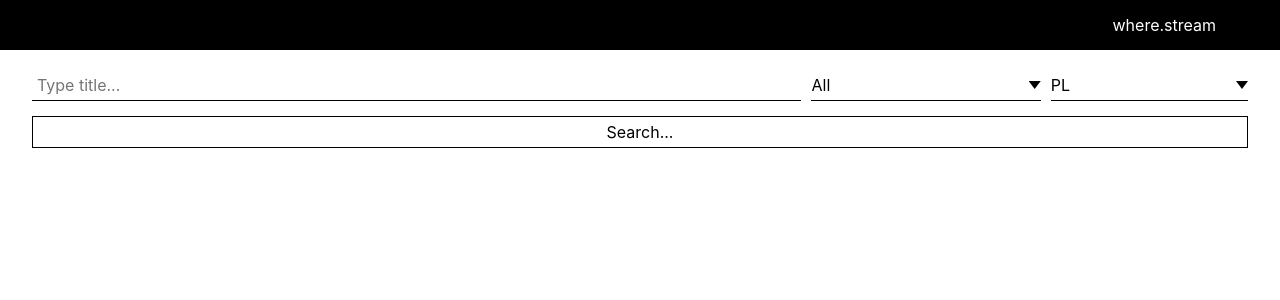
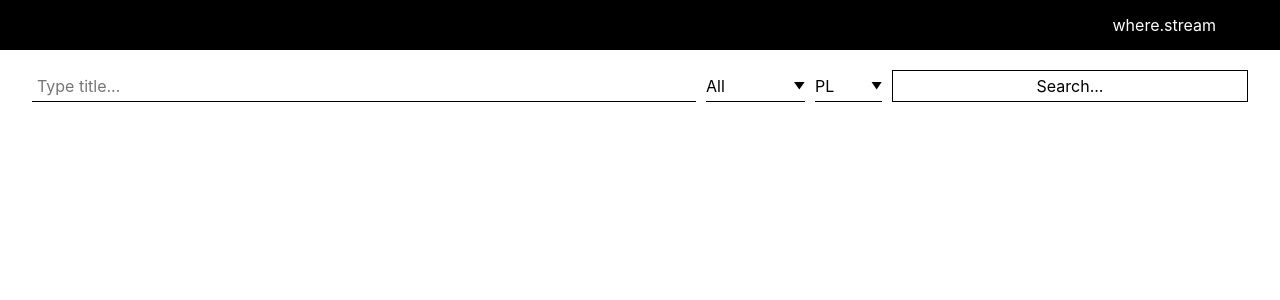
Before and after one commit to Xem0n/where.stream, a React (Create React App) app: page / in a window 1280 px wide. Shown: the top 300 px of the page. Built offline with nearby package versions, Linux system fonts and the light colour scheme.

Commit message:
fix form display

```diff
--- a/src/components/search/Form.module.css
+++ b/src/components/search/Form.module.css
@@ -12,7 +12,8 @@
   width: 100%;
 
   display: flex;
-  flex-flow: row nowrap;
+  flex-flow: row wrap;
+  gap: 15px 10px;
 }
 
 .Title {
@@ -28,14 +29,22 @@
   font-family: inherit;
 }
 
+.Selects {
+  flex: 120px;
+  width: 100%;
+
+  display: flex;
+  flex-flow: row nowrap;
+
+  gap: 10px;
+}
+
 .Select {
   flex: auto;
 
   display: flex;
   align-items: center;
   justify-content: flex-end;
-
-  margin-left: 10px;
 
   border: 0px solid black;
   border-width: 0 0 1px 0;
@@ -75,6 +84,7 @@ select::-ms-expand {
 }
 
 .Search {
+  flex: 300px;
   width: 100%;
 
   outline: 0;
@@ -88,7 +98,6 @@ select::-ms-expand {
   font-size: 1rem;
   font-family: inherit;
 
-  margin-top: 15px;
   border: 1px solid black;
   border-radius: 0;
 }
--- a/src/components/search/Form.tsx
+++ b/src/components/search/Form.tsx
@@ -26,6 +26,7 @@ function Form(props: FormProps) {
                value={title}
                onChange={e => setTitle(e.target.value)} />
 
+        <div className={styles.Selects}>
           <div className={styles.Select}>
             <select value={type}
                     onChange={e => setType(e.target.value)}>
@@ -48,6 +49,7 @@ function Form(props: FormProps) {
         <button className={styles.Search}>
           Search...
         </button>
+      </div>
     </form>
   );
 }
```
Lines whose indentation alone changed are shown as unchanged.
